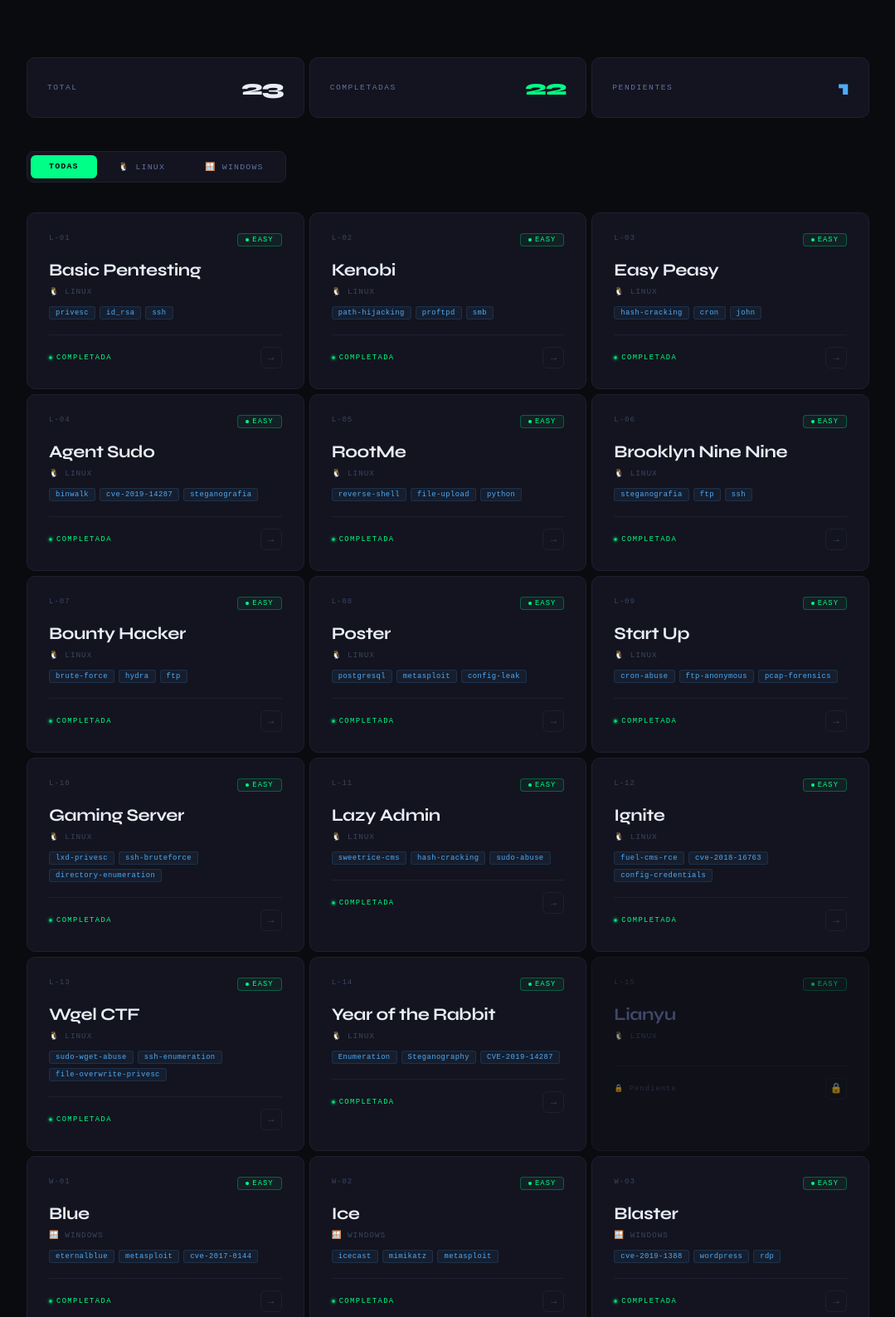
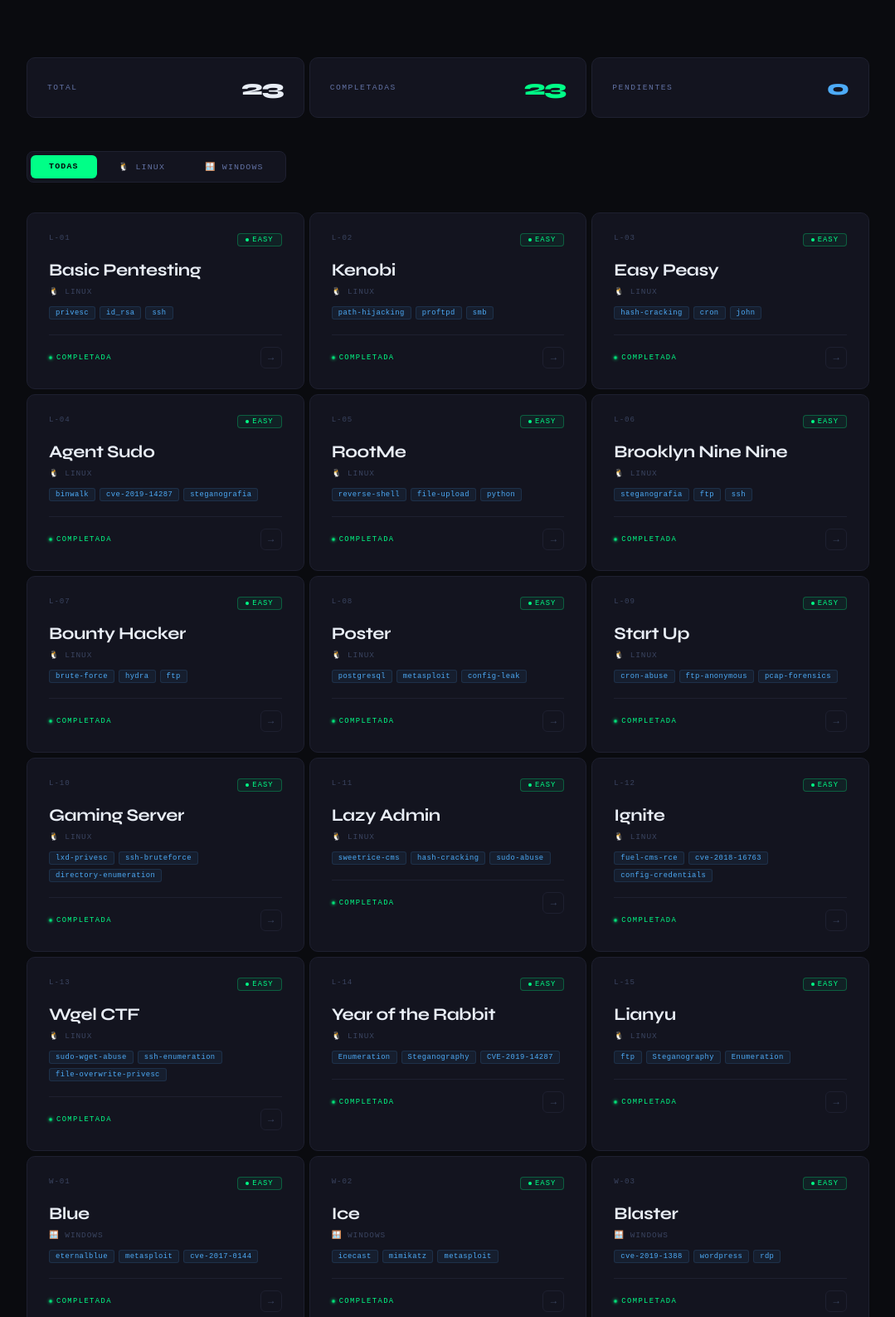
Before and after one commit to davidjr-005/Portfolio, a plain HTML site: page index.html in a window 1280 px wide. Shown: the part 3060-4647 px from the top of the page at 83% size, without its empty margins (100-1179 px from the left). Drawn offline with Linux system fonts and the light colour scheme; a web font is replaced by a local one.

Commit message:
Update M24 index.html

```diff
--- a/index.html
+++ b/index.html
@@ -693,7 +693,7 @@ const MACHINES = [
   { id:"L-12", name:"Ignite",  os:"linux",   diff:"easy",   tags:["fuel-cms-rce", "cve-2018-16763", "config-credentials"],    pwned:true, url:"https://github.com/davidjr-005/Hacking-Etico/tree/main/WriteUps/M21%20-%20Ignite" },
   { id:"L-13", name:"Wgel CTF",  os:"linux",   diff:"easy",   tags:["sudo-wget-abuse", "ssh-enumeration", "file-overwrite-privesc"],    pwned:true, url:"https://github.com/davidjr-005/Hacking-Etico/tree/main/WriteUps/M22%20-%20Wgel_CTF" },
   { id:"L-14", name:"Year of the Rabbit",  os:"linux",   diff:"easy",   tags:["Enumeration", "Steganography", "CVE-2019-14287"],    pwned:true, url:"https://github.com/davidjr-005/Hacking-Etico/tree/main/WriteUps/M23%20-%20Year_of_the_Rabbit" },
-  { id:"L-15", name:"Lianyu",  os:"linux",   diff:"easy",   tags:[],    pwned:false, url:"#" },
+  { id:"L-15", name:"Lianyu",  os:"linux",   diff:"easy",   tags:["ftp", "Steganography", "Enumeration"],    pwned:true, url:"https://github.com/davidjr-005/Hacking-Etico/tree/main/WriteUps/M24%20-%20Lianyu" },
   { id:"W-01", name:"Blue",       os:"windows", diff:"easy",   tags:["eternalblue", "metasploit", "cve-2017-0144"],      pwned:true,  url:"https://github.com/davidjr-005/Hacking-Etico/tree/main/WriteUps/M01%20-%20Blue" },
   { id:"W-02", name:"Ice",    os:"windows", diff:"easy",   tags:["icecast", "mimikatz", "metasploit"],      pwned:true,  url:"https://github.com/davidjr-005/Hacking-Etico/tree/main/WriteUps/M02%20-%20Ice" },
   { id:"W-03", name:"Blaster",     os:"windows", diff:"easy",   tags:["cve-2019-1388", "wordpress", "rdp"],      pwned:true,  url:"https://github.com/davidjr-005/Hacking-Etico/tree/main/WriteUps/M03%20-%20Blaster" },
```
